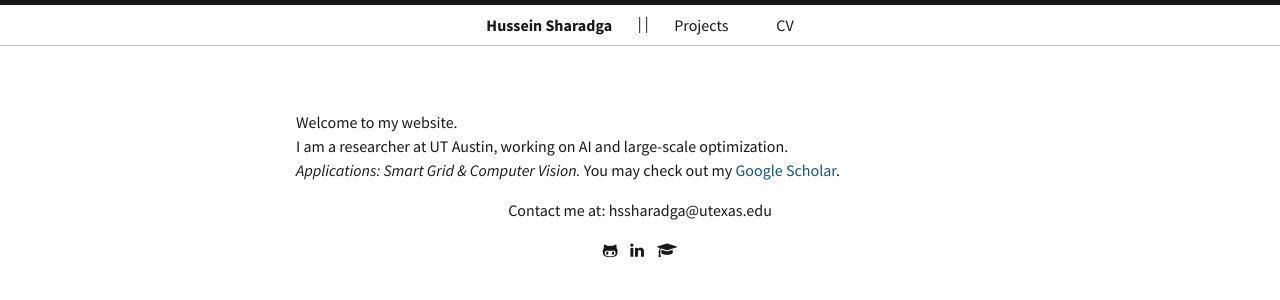
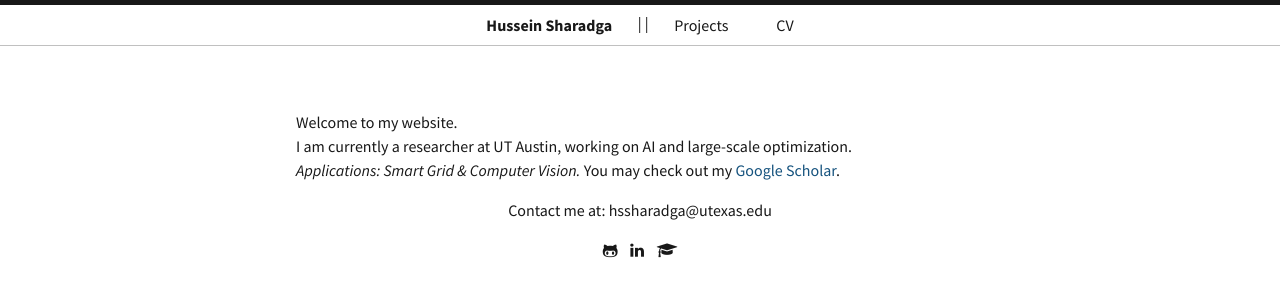
Before and after one commit to hssharadga/hssharadga.github.io, a Jekyll site: the page built from index.html, in a window 1280 px wide. Shown: the top 300 px of the page. Built offline with Jekyll 4.4.1, drawn with Linux system fonts in a browser that asks for light colours.

Commit message:
Update index.html

```diff
--- a/index.html
+++ b/index.html
@@ -24,7 +24,7 @@ title: Home
 
 <p style="text-align: left;">
 Welcome to my website. <br>
-I am a researcher at UT Austin, working on AI and large-scale optimization. <br>
+I am currently a researcher at UT Austin, working on AI and large-scale optimization. <br>
 <i>Applications: Smart Grid & Computer Vision.</i>
 You may check out my <a href="https://scholar.google.com/citations?user=F3R-63QAAAAJ&hl=en&oi=ao" target="_blank">Google Scholar</a>.</p>
 
```
